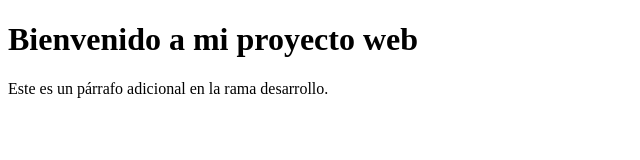
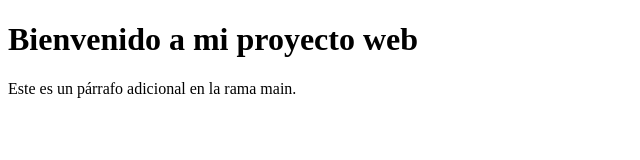
Before and after one commit to Guillemat09/proyecto-web, a plain HTML site: page index.html in a window 1280 px wide. Shown: the full height of the page, 0-640 px from the left. Drawn offline with Linux system fonts and the light colour scheme.

Commit message:
Añadido párrafo en main

```diff
--- a/index.html
+++ b/index.html
@@ -5,6 +5,6 @@
 </head>
 <body>
     <h1>Bienvenido a mi proyecto web</h1>
-    <p>Este es un párrafo adicional en la rama desarrollo.</p>
+    <p>Este es un párrafo adicional en la rama main.</p>
 </body>
 </html>
```
